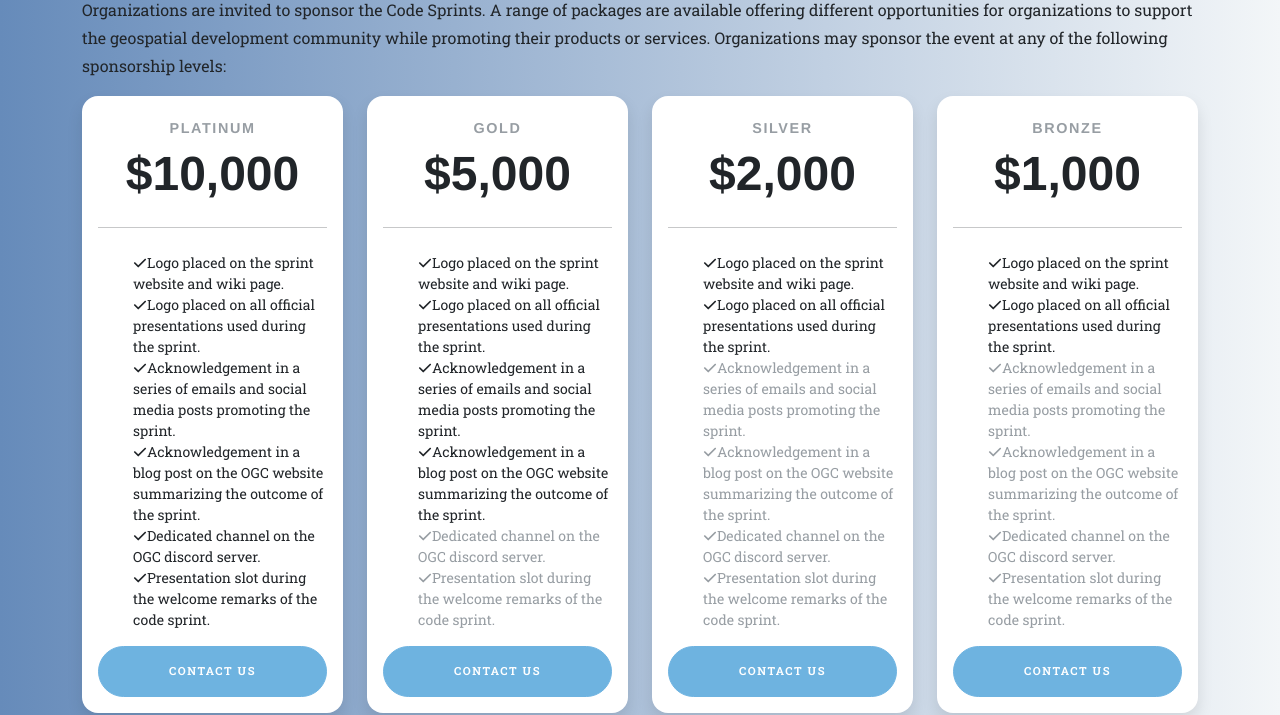
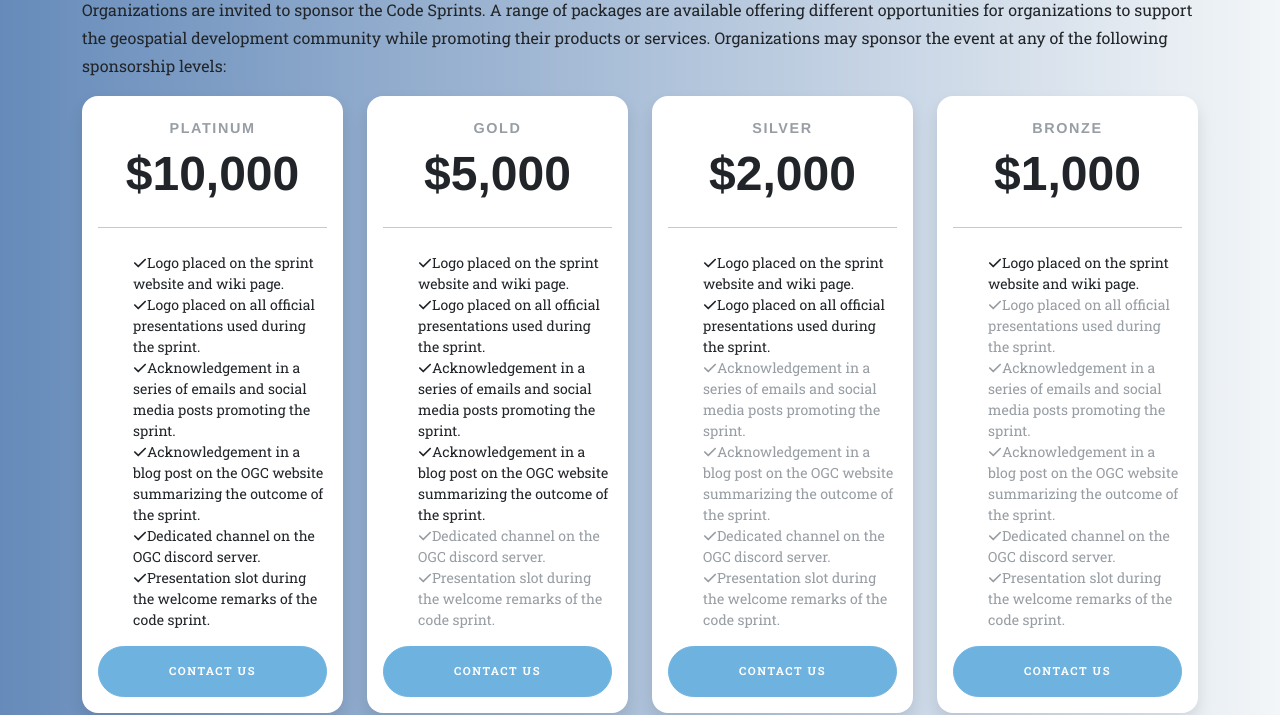
Before and after one commit to opengeospatial/dev-sprint-sponsoring, a website: page src/pug/index.pug in a window 1280 px wide. Shown: the part 116-831 px from the top of the page. Drawn offline with nearby package versions, Linux system fonts and the light colour scheme; files that its build step writes are made by us from their sources.

Commit message:
- updated content

```diff
--- a/src/pug/index.pug
+++ b/src/pug/index.pug
@@ -162,7 +162,7 @@ html(lang='en')
                                             span.fa-li
                                             i.fas.fa-check
                                             | Logo placed on the sprint website and wiki page.
-                                        li
+                                        li.text-muted
                                             span.fa-li
                                             i.fas.fa-check
                                             | Logo placed on all official presentations used during the sprint.
```
Also changed, not shown: dist/index.html.
